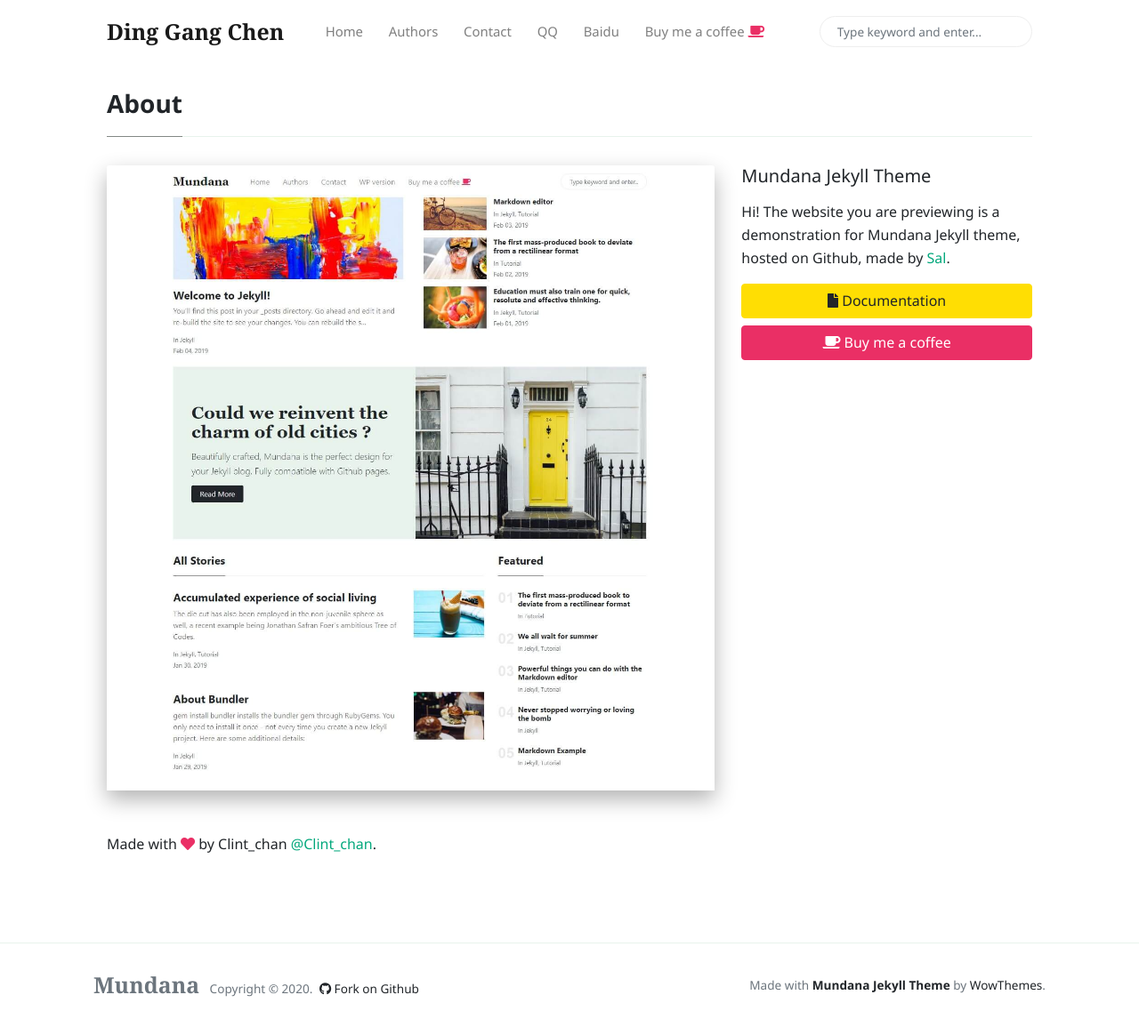
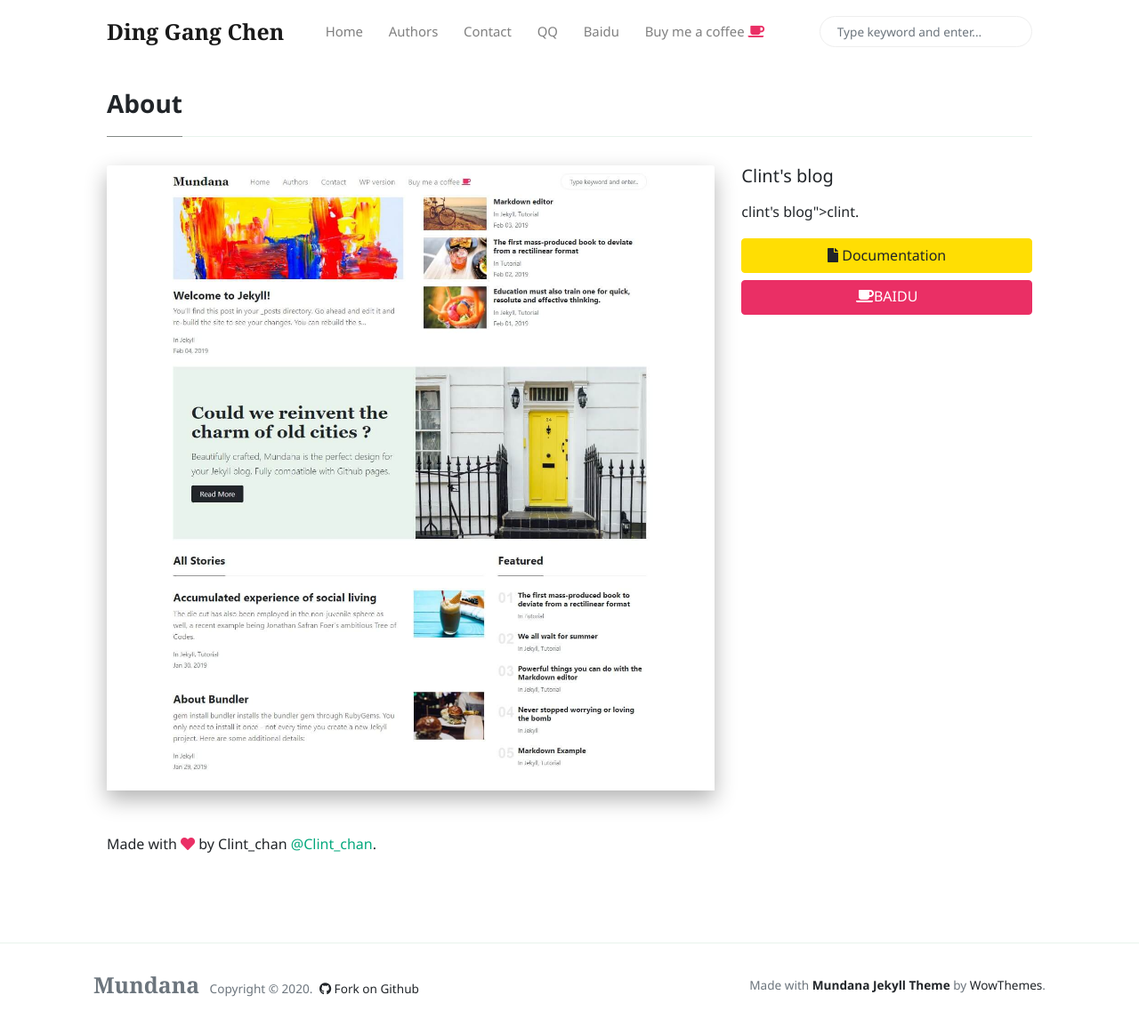
Before and after one commit to Clint-chan/CDG, a Jekyll site: the page built from _pages/about.md, in a window 1280 px wide and 1155 px high. Shown: the whole window at 89% size. Built offline with Jekyll 4.4.1, drawn with Linux system fonts in a browser that asks for light colours; nearby versions of some CDN libraries; comment, search, counter and statistics services are not loaded.

Commit message:
Update sidebar.html

```diff
--- a/_includes/sidebar.html
+++ b/_includes/sidebar.html
@@ -1,7 +1,7 @@
-<h5 class="mb-3">Mundana Jekyll Theme</h5>
+<h5 class="mb-3">Clint's blog</h5>
 
-<p>Hi! The website you are previewing is a demonstration for Mundana Jekyll theme, hosted on Github, made by <a href="https://www.wowthemes.net/donate/">Sal</a>.</p>
+<p>clint's blog">clint</a>.</p>
 
-<a target="_blank" href="https://www.wowthemes.net/mundana-jekyll-theme/" class="btn btn-warning d-block mb-2"><i class="fa fa-file"></i> Documentation</a>
+<a target="_blank" href="www.baidu.com" class="btn btn-warning d-block mb-2"><i class="fa fa-file"></i> Documentation</a>
 
-<a target="_blank" class="btn btn-danger d-block" href="https://www.wowthemes.net/donate/"><i class="fa fa-coffee"></i> Buy me a coffee</a>
+<a target="_blank" class="btn btn-danger d-block" href="www.baidu.com"><i class="fa fa-coffee"></i>BAIDU</a>
```
